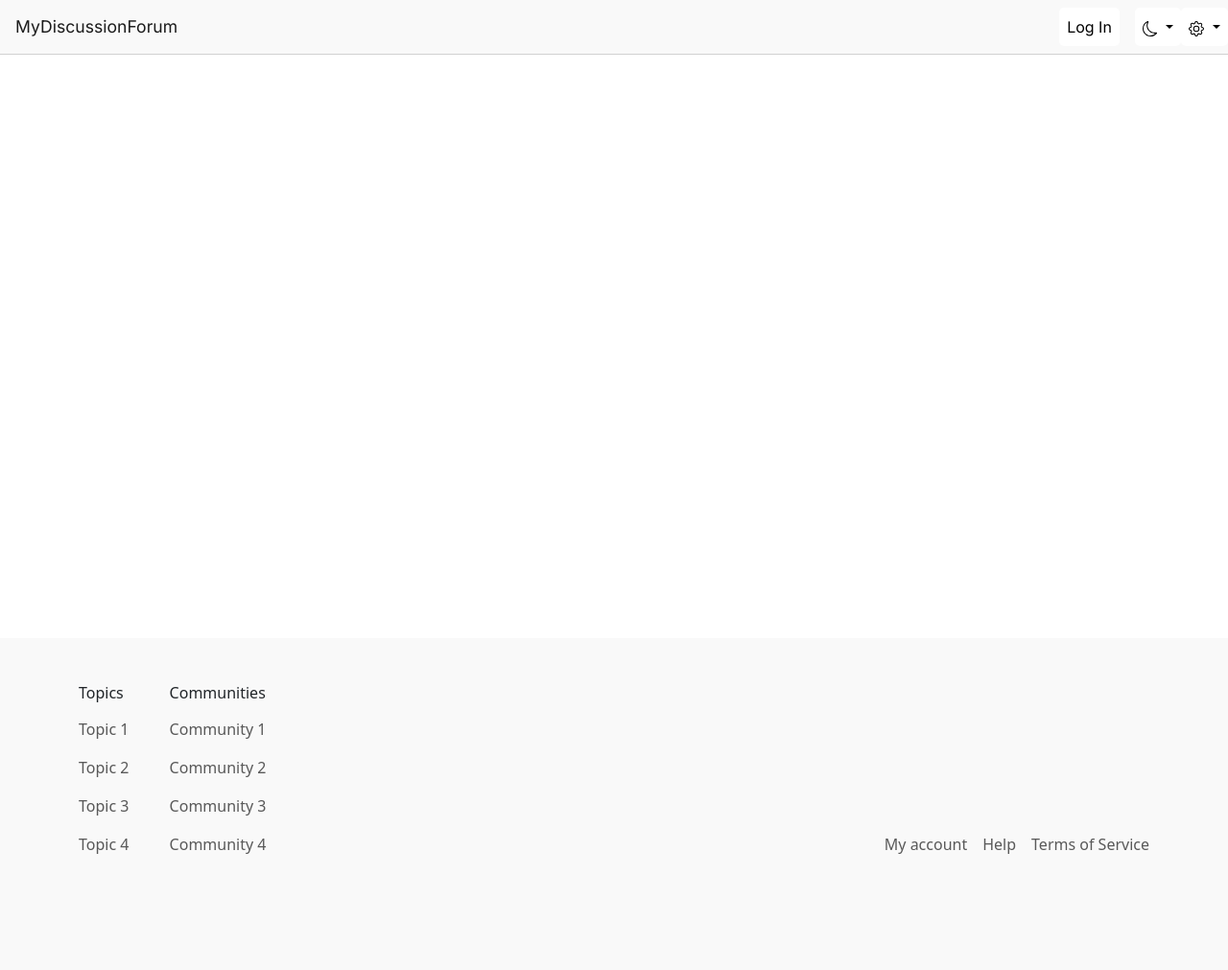
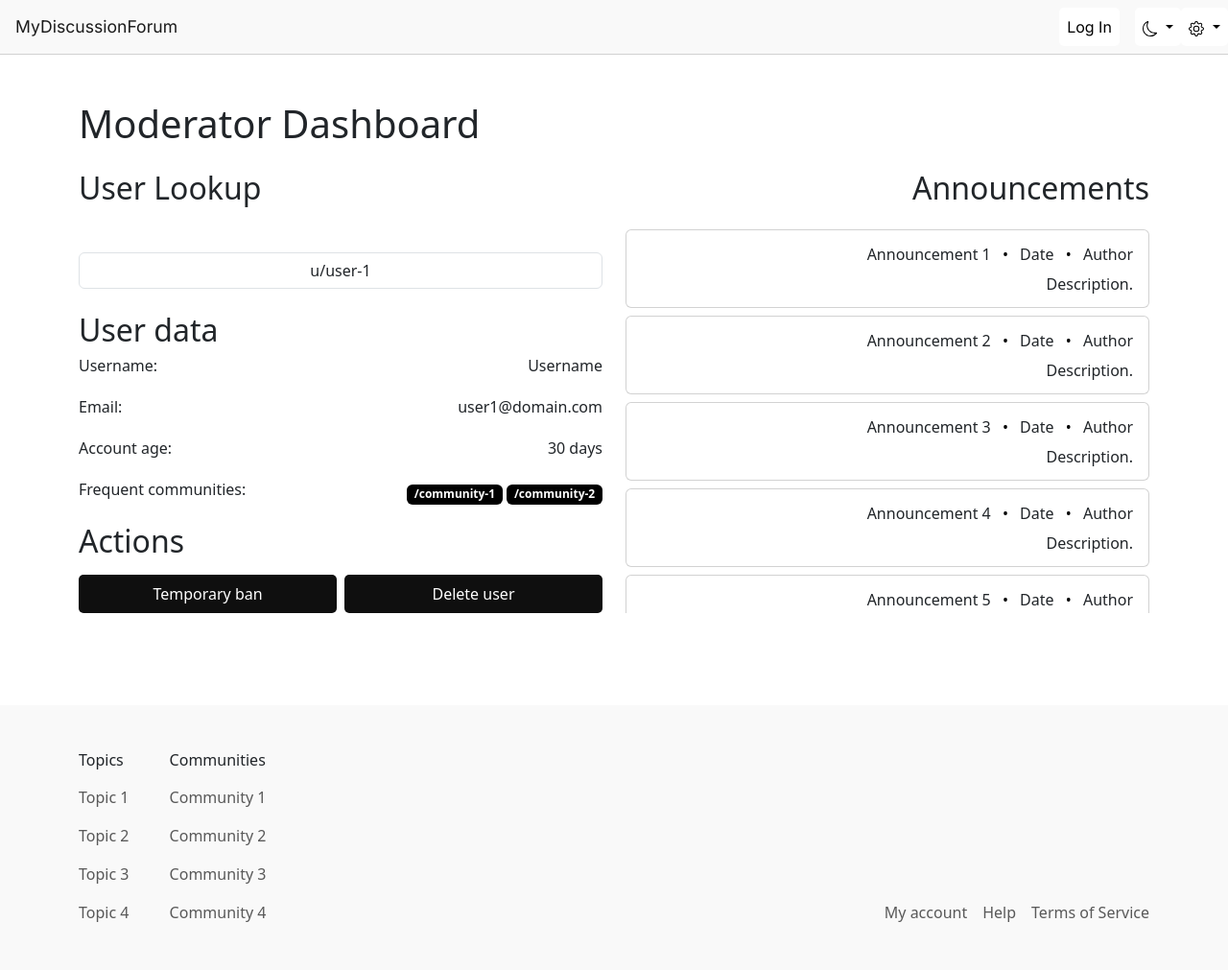
Before and after one commit to ColinLefter/COSC-360-Group-Project, a PHP site: page /pages/moderatorDashboard.html in a window 1280 px wide. Shown: the whole page at 96% size. Before the commit the page ends 890 px from the top, so only its background shows below. Run offline with PHP 8.4, Linux system fonts and the light colour scheme.

Commit message:
Completed moderator dashboard

```diff
--- a/MyDiscussionForum/components/navbar.html
+++ b/MyDiscussionForum/components/navbar.html
@@ -39,7 +39,9 @@
       </svg>
       </button>
       <ul class="dropdown-menu dropdown-menu-end custom-dropdown">
-      <li><a class="dropdown-item custom-dropdown"  href="/MyDiscussionForum/pages/myAccount.html">My account</a></li>
+      <li><a class="dropdown-item custom-dropdown" href="/MyDiscussionForum/pages/myAccount.html">My account</a></li>
+      <li><a class="dropdown-item custom-dropdown" href="/MyDiscussionForum/pages/AdminDashboard.html">Admin Dashboard</a></li>
+      <li><a class="dropdown-item custom-dropdown" href="/MyDiscussionForum/pages/moderatorDashboard.html">Moderator Dashboard</a></li>
       </ul>
   </div>
   </div>
--- a/MyDiscussionForum/css/moderatorDashboard.css
+++ b/MyDiscussionForum/css/moderatorDashboard.css
@@ -0,0 +1,14 @@
+.row-spacing {
+  margin-bottom: 1em;
+}
+
+.card {
+  padding: 1em;
+  background-color: black;
+  color: white;
+}
+
+.announcements-container {
+  max-height: 25em;
+  overflow-y: auto; /* Enables vertical scrolling */
+}
--- a/MyDiscussionForum/css/styles.css
+++ b/MyDiscussionForum/css/styles.css
@@ -375,3 +375,28 @@
 .text-icon-wrapper a {
   text-decoration: none; /* Removes underline from the link */
 }
+
+.right-align {
+  text-align: right;
+}
+
+.badge {
+  background-color: black;
+}
+
+#announcementContent {
+  min-height: 7em; /* Minimum text box height */
+}
+
+.announcement {
+  height: 2em;
+  margin-bottom: 1em;
+}
+
+.bullet-point::before {
+  content: '\2022'; /* Unicode character for a bullet point */
+  color: black;
+  font-size: 1em;
+  margin: 0 0.5em; /* Space around the bullet -- 0 implies no top and bottom margins, then 0.5em left and right margins */
+  display: inline-block;
+}
--- a/MyDiscussionForum/pages/moderatorDashboard.html
+++ b/MyDiscussionForum/pages/moderatorDashboard.html
@@ -18,6 +18,175 @@
     <div id="navbar-placeholder"></div>
 </header>
 
+<div class="container my-5">
+  <div class="row row-spacing">
+    <h1>Moderator Dashboard</h1>
+  </div>
+
+  <div class="row row-spacing">
+    <div class="col">
+      <h2>User Lookup</h2>
+    </div>
+
+    <div class="col right-align">
+      <h2>Announcements</h2>
+    </div>
+  </div>
+
+  <div class="row">
+    <div class="col">
+      <div>
+        <input type="text" class="form-control text-center my-4" id="validationDefault04" value="u/user-1" required>
+      </div>
+
+      <h2>User data</h2>
+      <div class="row row-spacing">
+        <div class="col">
+          <h6>Username:</h6>
+        </div>
+
+        <div class="col">
+          <h6 class="right-align">Username</h6>
+        </div>
+      </div>
+
+      <div class="row row-spacing">
+        <div class="col">
+          <h6>Email:</h6>
+        </div>
+
+        <div class="col">
+          <h6 class="right-align">user1@domain.com</h6>
+        </div>
+      </div>
+
+      <div class="row row-spacing">
+        <div class="col">
+          <h6>Account age:</h6>
+        </div>
+
+        <div class="col">
+          <h6 class="right-align">30 days</h6>
+        </div>
+      </div>
+
+      <div class="row row-spacing">
+        <div class="col">
+          <h6>Frequent communities:</h6>
+        </div>
+        <div class="col right-align">
+          <span class="badge">/community-1</span>
+          <span class="badge">/community-2</span>
+        </div>
+      </div>
+
+      <h2 class="my-3">Actions</h2>
+      <div class="row">
+        <div class="col pe-1">
+          <button class="primary-button-highlight" type="submit" style="align-self: center;">Temporary ban</button>
+        </div>
+        <div class="col ps-1">
+          <button class="primary-button-highlight" type="submit" style="align-self: center;">Delete user</button>
+        </div>
+      </div>
+    </div>
+
+    <div class="col right-align announcements-container">
+      <div class="card">
+        <div class="announcement">
+          <h6>
+            Announcement 1
+            <span class="bullet-point"></span>
+            Date
+            <span class="bullet-point"></span>
+            Author
+          </h6>
+          <p class="mb-0">
+            Description.
+          </p>
+        </div>
+      </div>
+
+      <div class="card my-2">
+        <div class="announcement">
+          <h6>
+            Announcement 2
+            <span class="bullet-point"></span>
+            Date
+            <span class="bullet-point"></span>
+            Author
+          </h6>
+          <p class="mb-0">
+            Description.
+          </p>
+        </div>
+      </div>
+
+      <div class="card my-2">
+        <div class="announcement">
+          <h6>
+            Announcement 3
+            <span class="bullet-point"></span>
+            Date
+            <span class="bullet-point"></span>
+            Author
+          </h6>
+          <p class="mb-0">
+            Description.
+          </p>
+        </div>
+      </div>
+
+      <div class="card my-2">
+        <div class="announcement">
+          <h6>
+            Announcement 4
+            <span class="bullet-point"></span>
+            Date
+            <span class="bullet-point"></span>
+            Author
+          </h6>
+          <p class="mb-0">
+            Description.
+          </p>
+        </div>
+      </div>
+
+      <div class="card my-2">
+        <div class="announcement">
+          <h6>
+            Announcement 5
+            <span class="bullet-point"></span>
+            Date
+            <span class="bullet-point"></span>
+            Author
+          </h6>
+          <p class="mb-0">
+            Description.
+          </p>
+        </div>
+      </div>
+
+      <div class="card my-2">
+        <div class="announcement">
+          <h6>
+            Announcement 6
+            <span class="bullet-point"></span>
+            Date
+            <span class="bullet-point"></span>
+            Author
+          </h6>
+          <p class="mb-0">
+            Description.
+          </p>
+        </div>
+      </div>
+    </div>
+  </div>
+</div>
+
+</div>
+
 <div id="footer-placeholder"></div>
 
 <script src="https://cdn.jsdelivr.net/npm/bootstrap@5.3.2/dist/js/bootstrap.bundle.min.js" integrity="sha384-C6RzsynM9kWDrMNeT87bh95OGNyZPhcTNXj1NW7RuBCsyN/o0jlpcV8Qyq46cDfL" crossorigin="anonymous"></script>
```
Also changed, not shown: MyDiscussionForum/css/adminDashboard.css (added, +22 -0 lines), MyDiscussionForum/css/seniorAdminDashboard.css (deleted, +0 -37 lines), MyDiscussionForum/pages/adminDashboard.html (renamed from MyDiscussionForum/pages/seniorAdminDashboard.html, +77 -10 lines).
